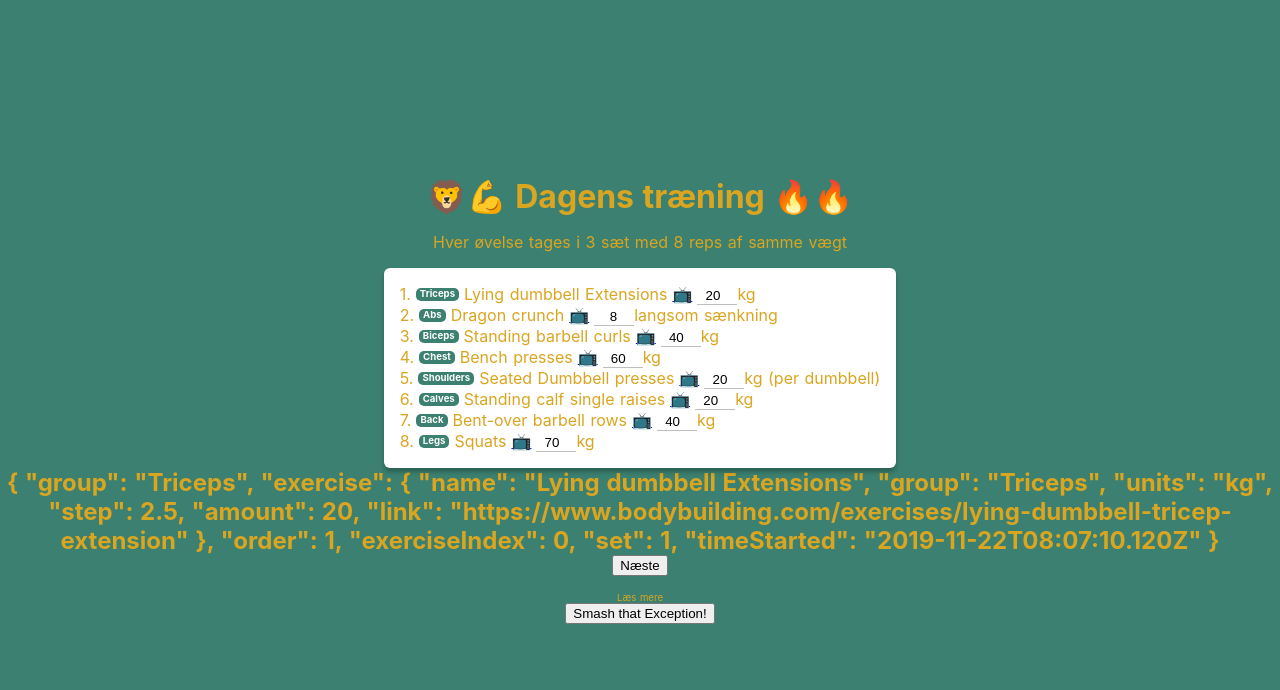
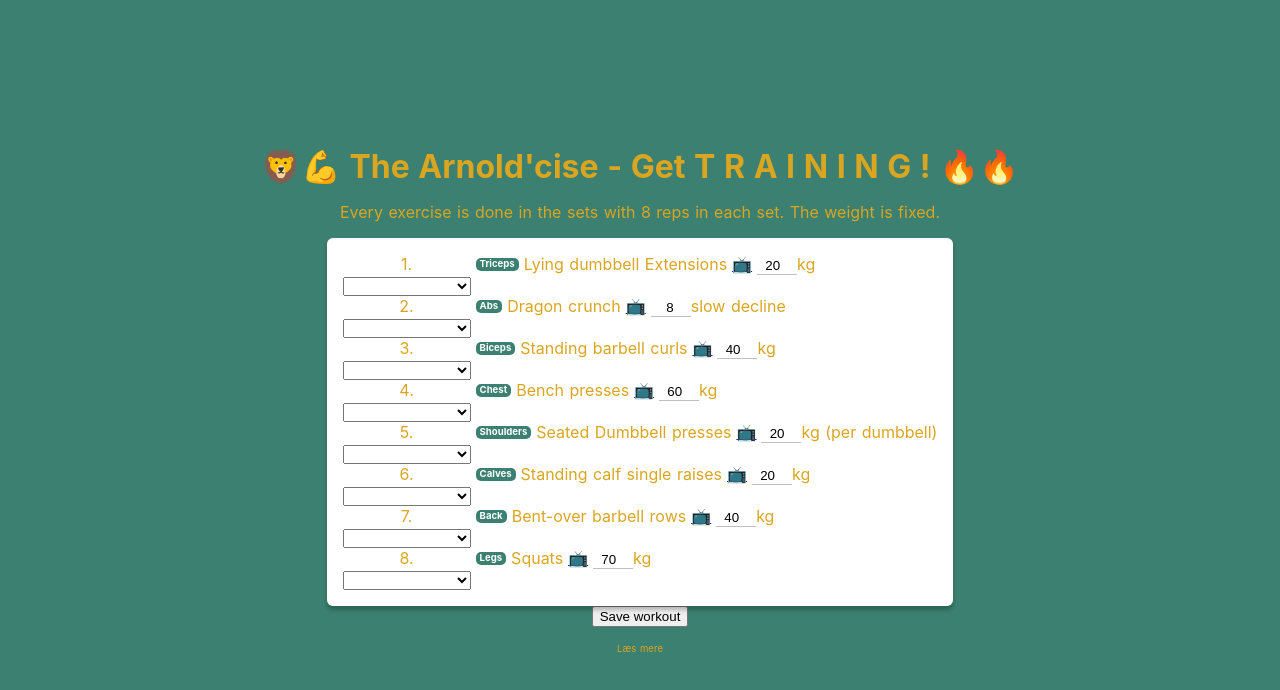
Before and after one commit to tokeskovgaard/arnold-trainer, a Nuxt app: page / in a window 1280 px wide. Both pictures are taken after a click on the button "Hell yes! Crunch TIME". Shown: the top 690 px of the page. Built offline with nearby package versions, Linux system fonts and the light colour scheme.

Commit message:
Works somewhat with start training

```diff
--- a/pages/index.vue
+++ b/pages/index.vue
@@ -1,37 +1,50 @@
+import {Difficulty} from "~/types";
+import {Difficulty} from "~/types";
+import {Difficulty} from "~/types";
+import {Difficulty} from "~/types";
 <template>
   <div class="container">
     <div v-if="exercises.length === 0">{{status}}</div>
     <template v-else>
-      <h1 class="header">&#129409;&#128170; Dagens træning &#128293;&#128293;</h1>
-      <p>Hver øvelse tages i 3 sæt med 8 reps af samme vægt</p>
+      <h1 class="header">&#129409;&#128170; The Arnold'cise - Get T R A I N I N G ! &#128293;&#128293;</h1>
+      <p>Every exercise is done in the sets with 8 reps in each set. The weight is fixed.</p>
 
       <div class="exercise-container">
-        <button v-if="!current()" v-on:click="nopesNewData()" class="new-workout">Hell no! Ny plan</button>
-        <div class="exercise-row" v-for="item in exercises">
+        <button v-if="!workoutStarted" v-on:click="nopesNewData()" class="new-workout">Hell no!
+          Ny plan
+        </button>
+        <div class="exercise-row" v-for="item in exercises" v-bind:key="item.order">
           <div class="order">{{item.order}}.</div>
-          <span class="group">{{item.group}}</span>
+          <span class="group">{{item.exercise.group}}</span>
           <div class="exercise">{{item.exercise.name}}</div>
           <a class="video" v-if="item.exercise.link" :href="item.exercise.link">&#128250;</a>
           <div class="training">
             <input type="number" size="1" min="0" :step="item.exercise.step" :value="item.exercise.amount"><span>{{item.exercise.units}}</span>
           </div>
+          <div v-if="workoutStarted">
+            <select v-model="item.difficulty">
+              <option disabled value="0">Please select one</option>
+              <option v-for="difficulty in difficulties">{{difficulty}}</option>
+            </select>
+          </div>
         </div>
       </div>
-
-      <template v-if="!current()">
-        <button v-on:click="startTraining()">Hell yes! Crunch TIME</button>
-      </template>
-      <!--      <button v-on:click="saveData()">Gem</button>-->
-    </template>
-    <template v-if="current()">
-      <h2>{{current()}}</h2>
-      <button v-on:click="nextPlease()">Næste</button>
+      <button v-if="!workoutStarted" v-on:click="startWorkout()">Hell yes! Crunch TIME</button>
+      <button v-if="workoutStarted" v-on:click="saveWorkout()">Save workout</button>
+      <button v-if="workoutSaved" v-on:click="nopesNewData()">Get new program</button>
     </template>
 
-    <a class="read-more" href="https://www.bodybuilding.com/content/the-full-body-workout-for-extreme-fitness.html">Læs
-      mere</a>
-    <button v-on:click="crash()">Smash that Exception!</button>
+    <a class="read-more" href="https://www.bodybuilding.com/content/the-full-body-workout-for-extreme-fitness.html">
+      Læs mere</a>
+
+    <div class="workouts" v-if="workouts.length>0">
+      <h3>Previous workouts</h3>
+      <div v-for="workout in workouts">
+        {{workout.date}}
+      </div>
+    </div>
   </div>
+
 
 </template>
 
@@ -48,36 +61,35 @@
     import shuffle from 'lodash/shuffle'
     import Vue from 'vue'
     import * as exercises from '~/static/exercises.json'
+    import {Difficulty, Exercise, Workout, WorkoutItem} from "~/types";
 
     const StorageKey = "TrainingDataStuff";
-
-    interface Exercise {
-        group: string,
-        name: string
-        link: string
-        units: string
-        step: number
-        amount: number
-    }
-
-    interface TrainingItem {
-        exercise: Exercise,
-        order: number
-    }
-
 
     export default Vue.extend({
 
         data() {
-            const exercises: TrainingItem[] = [];
-            const currentExercise: TrainingItem | null = null;
-            const trainingLog: { exerciseIndex: number, set: number, timeStarted: Date, timeEnded?: Date }[] = [];
-            const status = "loading"
+            const workouts: Workout[] = [];
+            if (process.client) {
+                // SHOULD NOT BLOCK INITIAL RENDER
+                const data = window.localStorage.getItem("Workouts")
+                if (data) {
+                    console.log("Workouts loaded", {Workouts: data})
+                    workouts.push(...JSON.parse(data));
+                }
+            }
+
+            const exercises: WorkoutItem[] = [];
+            const status = "loading";
+            let workoutStarted: boolean = false;
+            let workoutSaved: boolean = false;
+            let difficulties = [Difficulty.veryEasy, Difficulty.easy, Difficulty.medium, Difficulty.hard, Difficulty.veryDifficult];
             return {
                 status,
                 exercises,
-                trainingLog,
-                currentExercise
+                workouts,
+                difficulties,
+                workoutStarted,
+                workoutSaved
             }
         },
 
@@ -95,78 +107,60 @@
                 console.error(error);
             })
         },
-        //
-        // asyncData: async function ({params}): Promise<string> {
-        //     const exerciseItems = await fetch("/exercises.json").then(response => response.json());
-        //     return {exerciseItems: exerciseItems}
-        //
-        // },
+
 
         methods: {
-            // Should be a computed function.. But dont work atm with the current typescript setup,
-            current: function () {
-                let trainingLogElement = this.trainingLog[this.trainingLog.length - 1];
-                if (!trainingLogElement)
-                    return undefined;
-                let exercise = this.exercises.find(e => e.order == trainingLogElement.exerciseIndex + 1);
-                return {...exercise, ...trainingLogElement};
+
+            selectDifficulty: function (workoutItem: WorkoutItem, difficulty: Difficulty) {
+
+                let item = this.exercises.find(e => e.exercise.group === workoutItem.exercise.group);
+                console.log("Setting difficulty", {workoutItem, difficulty, item})
+                if (item) {
+                    item.difficulty = difficulty;
+                }
             },
-
             nopesNewData: function () {
+                this.workoutStarted = false;
+                this.workoutSaved = false;
                 this.createData().then(exercises => {
                     this.exercises = exercises;
                     this.saveData(exercises);
                 })
             },
 
-            startTraining: function () {
-                this.trainingLog.push({exerciseIndex: 0, set: 1, timeStarted: new Date()})
+            startWorkout: function () {
+                this.workoutStarted = true
             },
 
-            crash: function () {
-                throw Error("BAAAG");
-            },
-
-            nextPlease: function () {
-                const currentExerciseLog = this.trainingLog[this.trainingLog.length - 1];
-                if (!currentExerciseLog) {
-                    throw new Error("No active training found");
-                }
-
-                if (currentExerciseLog.set < 3) {
-                    this.trainingLog.push({
-                        exerciseIndex: currentExerciseLog.exerciseIndex,
-                        set: currentExerciseLog.set + 1,
-                        timeStarted: new Date()
-                    });
-                    return;
-                }
-                if (currentExerciseLog.exerciseIndex < 7) {
-                    this.trainingLog.push({
-                        exerciseIndex: currentExerciseLog.exerciseIndex + 1,
-                        set: 1,
-                        timeStarted: new Date()
-                    });
-                    return;
+            saveWorkout: function () {
+                let workout = {
+                    date: new Date(),
+                    exercises: this.exercises.map(e => ({exercise: e.exercise, difficulty: 1}))
+                } as Workout;
+                this.workouts.push(workout);
+                if (process.client) {
+                    window.localStorage.setItem("Workouts", JSON.stringify(this.workouts))
                 }
             },
 
-            createData: async function (): Promise<TrainingItem[]> {
+
+            createData: async function (): Promise<WorkoutItem[]> {
                 if (process.client) {
                     const items = await fetch("/exercises.json").then(response => response.json());
                     console.log(items);
                     let index = 0;
                     const exercises = shuffle(items).map((exercise: Exercise) => ({
-                        group: exercise.group,
                         exercise: exercise,
-                        order: ++index
-                    }));
+                        order: ++index,
+                        difficulty: undefined
+                    } as WorkoutItem));
                     return exercises;
                 }
                 return exercises;
             },
 
-            loadData: async function (): Promise<TrainingItem[] | null> {
+
+            loadData: async function (): Promise<WorkoutItem[] | null> {
                 if (process.client) {
                     const storageData = window.localStorage.getItem(StorageKey)
                     if (storageData) {
@@ -176,7 +170,7 @@
                 return null;
             },
 
-            saveData: function (exercises: TrainingItem[]) {
+            saveData: function (exercises: WorkoutItem[]) {
                 if (process.client)
                     window.localStorage.setItem(StorageKey, JSON.stringify(exercises))
             }
@@ -232,6 +226,10 @@
     position: relative;
   }
 
+  input.selected {
+    color: green;
+  }
+
   .exercise-row {
     display: grid;
     /*padding: 2rem;*/
--- a/static/exercises.json
+++ b/static/exercises.json
@@ -58,7 +58,7 @@
   {
     "name": "Dragon crunch",
     "group": "Abs",
-    "units": "langsom sænkning",
+    "units": "slow decline",
     "step": 1,
     "amount": 8,
     "link": "https://www.youtube.com/watch?v=-PDylT4TNcU"
--- /dev/null
+++ b/types/index.ts
@@ -0,0 +1,21 @@
+export interface Exercise {
+  group: string,
+  name: string
+  link: string
+  units: string
+  step: number
+  amount: number
+}
+
+export interface WorkoutItem {
+  order: number
+  exercise: Exercise,
+  difficulty?: Difficulty
+}
+
+export interface Workout {
+  date: Date;
+  exercises: WorkoutItem[]
+}
+
+export const enum Difficulty {veryEasy = 1, easy = 2, medium = 3, hard = 4, veryDifficult = 5}
```
